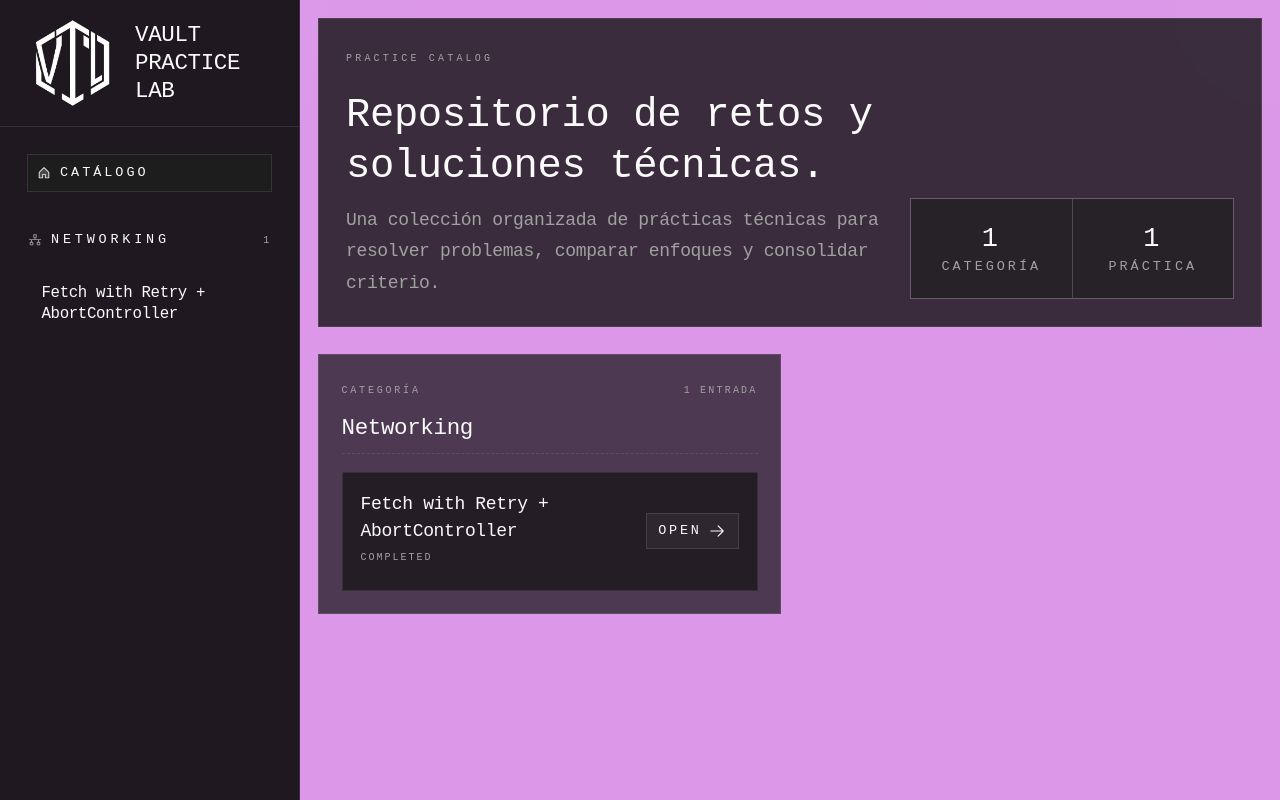
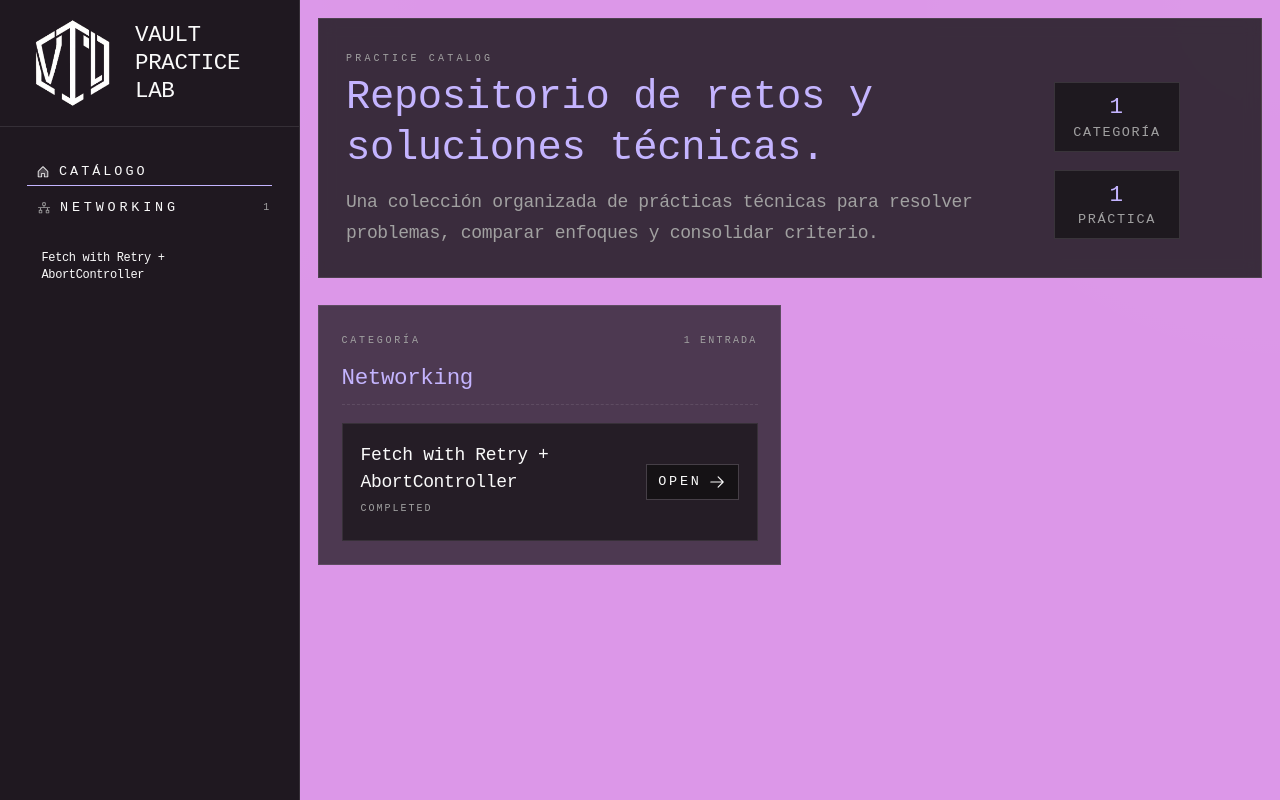
Before and after one commit to RE15EL/VPL, a React (Vite) app: page / in a window 1280 px wide. Built offline with nearby package versions, Linux system fonts and the light colour scheme.

Commit message:
feat(ui): refresh catalog and practice page hierarchy

```diff
--- a/src/app/layout/catalog-mobile-navigation.tsx
+++ b/src/app/layout/catalog-mobile-navigation.tsx
@@ -44,7 +44,7 @@ export function CatalogMobileNavigation() {
           </SheetDescription>
         </SheetHeader>
 
-        <div className="h-full overflow-y-auto">
+        <div className="h-full overflow-y-auto pt-4">
           <CatalogNavigationContent
             onNavigate={() => setOpen(false)}
             showHeader={false}
--- a/src/app/layout/catalog-navigation-content.tsx
+++ b/src/app/layout/catalog-navigation-content.tsx
@@ -59,7 +59,7 @@ export function CatalogNavigationContent({
 
       <nav
         aria-label="Catalog navigation"
-        className="flex-1 space-y-6 overflow-y-auto px-4 py-6 md:px-6"
+        className="flex-1 space-y-0 overflow-y-auto px-4 py-6 md:px-6"
       >
         <NavLink
           to="/"
@@ -67,9 +67,9 @@ export function CatalogNavigationContent({
           onClick={onNavigate}
           className={({ isActive }) =>
             cn(
-              "flex items-center gap-2 border border-transparent py-2 text-xs uppercase tracking-[0.22em] text-muted-foreground transition-colors",
+              "flex items-center gap-2 py-2 text-xs uppercase tracking-[0.22em] text-muted-foreground transition-colors pl-2",
               isActive &&
-                "border-sidebar-border bg-sidebar-accent text-sidebar-foreground pl-2",
+                "border-b border-violet-300! pb-1",
             )
           }
         >
@@ -89,21 +89,21 @@ export function CatalogNavigationContent({
               value={group.category}
               className="space-y-2 border-none"
             >
-              <AccordionTrigger className="cursor-pointer pb-2 hover:no-underline **:data-[slot=accordion-trigger-icon]:hidden">
+              <AccordionTrigger className="cursor-pointer pb-2 hover:no-underline **:data-[slot=accordion-trigger-icon]:hidden pl-2">
                 <div
                   className={cn(
                     "flex w-full items-center gap-2 text-left",
                     group.practices.some(
                       (practice) =>
                         getPracticeHref(practice) === location.pathname,
-                    ) && "pl-2",
+                    ) && "border-b border-violet-300! pb-1",
                   )}
                 >
                   <NetworkIcon size={14} className="text-muted-foreground" />
 
-                  <h2 className="text-xs uppercase tracking-[0.28em] text-sidebar-foreground">
+                  <h3 className="text-xs uppercase tracking-[0.28em] text-sidebar-foreground">
                     {formatCategoryTitle(group.category)}
-                  </h2>
+                  </h3>
 
                   <span className="ml-auto text-[10px] uppercase tracking-[0.18em] text-muted-foreground">
                     {group.practices.length}
@@ -122,12 +122,12 @@ export function CatalogNavigationContent({
                         cn(
                           "block border border-transparent px-3 py-3 transition-colors",
                           isActive
-                            ? "border-sidebar-border bg-sidebar-accent text-sidebar-foreground"
+                            ? "border-sidebar-border bg-violet-300/50 text-sidebar-foreground"
                             : "text-muted-foreground hover:border-sidebar-border/60 hover:bg-sidebar-accent/50 hover:text-sidebar-foreground",
                         )
                       }
                     >
-                      <p className="text-sm leading-snug">{practice.title}</p>
+                      <p className="text-[12px] leading-snug">{practice.title}</p>
                     </NavLink>
                   ))}
                 </div>
--- a/src/app/pages/catalog-home.tsx
+++ b/src/app/pages/catalog-home.tsx
@@ -19,28 +19,32 @@ const getCountLabel = (count: number, singular: string, plural: string) =>
 
 export function CatalogHomePage() {
   return (
-    <div className="space-y-6">
+    <section className="space-y-6">
       <section className="border border-border/80 bg-card/80 p-6 shadow-[0_0_0_1px_rgba(255,255,255,0.02)] backdrop-blur">
-        <p className="text-[10px] uppercase tracking-[0.32em] text-muted-foreground">
+        {/* badge */}
+        <p className="text-[10px] uppercase tracking-[0.32em] text-muted-foreground ">
           Practice Catalog
         </p>
-        <div className="mt-4 flex flex-col gap-6 lg:flex-row lg:items-end lg:justify-between">
-          <div className="max-w-3xl space-y-3">
-            <h1 className="text-3xl leading-tight text-foreground sm:text-4xl">
+
+        <div className="flex flex-col gap-4 md:flex-row">
+          <div className="max-w-2xl space-y-3 flex-1">
+            <h2 className="text-2xl leading-tight text-violet-300 sm:text-4xl">
               Repositorio de retos y soluciones técnicas.
-            </h1>
-            <p className="max-w-2xl text-sm leading-7 text-muted-foreground sm:text-base">
+            </h2>
+            <p className="max-w-xl text-sm leading-7 text-muted-foreground sm:text-base">
               Una colección organizada de prácticas técnicas para resolver
               problemas, comparar enfoques y consolidar criterio.
             </p>
           </div>
 
-          <div className="grid grid-cols-2 gap-px border border-border bg-border text-center text-xs uppercase tracking-[0.22em] sm:min-w-72">
-            <div className="bg-background/60 px-4 py-5">
-              <p className="text-2xl text-foreground">
+          <div className="flex justify-center items-center">
+            <div className="flex md:flex-col md:gap-4 gap-px text-center text-xs uppercase tracking-[0.12em] sm:min-w-40">
+              <div className="bg-background/60 p-2 border border-border w-28">
+                <p className="text-xl text-violet-300">
                   {practiceCategoryGroups.length}
                 </p>
-              <p className="mt-2 text-muted-foreground">
+
+                <p className="text-muted-foreground">
                   {getCountLabel(
                     practiceCategoryGroups.length,
                     "Categoría",
@@ -48,8 +52,9 @@ export function CatalogHomePage() {
                   )}
                 </p>
               </div>
-            <div className="bg-background/60 px-4 py-5">
-              <p className="text-2xl text-foreground">
+
+              <div className="bg-background/60 p-2 border border-border w-28">
+                <p className="text-xl text-violet-300">
                   {practiceDefinitions.length}
                 </p>
                 <p className="mt-2 text-muted-foreground">
@@ -62,6 +67,7 @@ export function CatalogHomePage() {
               </div>
             </div>
           </div>
+        </div>
       </section>
 
       <section className="grid gap-4 xl:grid-cols-2">
@@ -70,7 +76,7 @@ export function CatalogHomePage() {
             key={group.category}
             className="border border-border/80 bg-card/70 p-5"
           >
-            <div className="border-b border-dashed border-border/80 pb-2">
+            <header className="border-b border-dashed border-border/80 pb-2">
               <div className="w-full flex items-center justify-between">
                 <p className="text-[10px] uppercase tracking-[0.28em] text-muted-foreground">
                   Categoría
@@ -82,10 +88,10 @@ export function CatalogHomePage() {
                 </p>
               </div>
 
-              <h2 className="mt-2 text-xl text-foreground">
+              <h2 className="mt-2 text-xl text-violet-300">
                 {formatCategoryTitle(group.category)}
               </h2>
-            </div>
+            </header>
 
             <div className="mt-4 space-y-3">
               {group.practices.map((practice) => (
@@ -105,7 +111,7 @@ export function CatalogHomePage() {
                   <Button
                     asChild
                     variant="outline"
-                    className="uppercase tracking-[0.2em]"
+                    className="uppercase tracking-[0.2em] bg-background/60!"
                   >
                     <Link to={getPracticeHref(practice)}>
                       Open
@@ -118,6 +124,6 @@ export function CatalogHomePage() {
           </article>
         ))}
       </section>
-    </div>
+    </section>
   );
 }
--- a/src/features/networking/fetch-with-retry/fetch-with-retry-page.tsx
+++ b/src/features/networking/fetch-with-retry/fetch-with-retry-page.tsx
@@ -54,22 +54,24 @@ export function FetchWithRetryPage() {
 
   return (
     <section className="space-y-6">
-      <header className="border border-border/80 bg-card/80 p-6 backdrop-blur">
+      <section className="border border-border/80 bg-card/80 p-6 shadow-[0_0_0_1px_rgba(255,255,255,0.02)] backdrop-blur">
         <p className="text-[10px] uppercase tracking-[0.32em] text-muted-foreground">
           Networking
         </p>
-        <div className="mt-4 flex flex-col gap-6 lg:flex-row lg:items-center lg:justify-between">
-          <div className="space-y-3">
-            <h1 className="text-3xl text-foreground sm:text-4xl">
+
+        <div className="flex flex-col gap-6 lg:flex-row lg:items-center lg:justify-between">
+          <div className="max-w-2xl space-y-3">
+            <h2 className="text-2xl text-violet-300 sm:text-4xl">
               Fetch with Retry + AbortController
-            </h1>
-            <p className="max-w-2xl text-sm leading-7 text-muted-foreground sm:text-base">
-              Prueba para encapsular una llamada HTTP con reintentos,
-              cancelación controlada y una UI minimalista para verificar el flujo.
+            </h2>
+
+            <p className="max-w-xl text-sm leading-7 text-muted-foreground sm:text-base">
+              Prueba para encapsular una llamada HTTP con reintentos y
+              cancelación controlada en caso de fallo.
             </p>
           </div>
 
-          <div className="relative mx-auto h-45 w-45 shrink-0 lg:mx-0">
+          <div className="relative mx-auto h-45 w-45 shrink-0 lg:mx-0 ">
             <img
               src={heroImg}
               className="absolute inset-0 m-auto w-42.5"
@@ -77,7 +79,7 @@ export function FetchWithRetryPage() {
             />
           </div>
         </div>
-      </header>
+      </section>
 
       <div className="grid gap-4 xl:grid-cols-[minmax(0,1.3fr)_minmax(320px,0.7fr)]">
         <article className="border border-border/80 bg-card/70 p-5">
@@ -86,7 +88,7 @@ export function FetchWithRetryPage() {
               <p className="text-[10px] uppercase tracking-[0.28em] text-muted-foreground">
                 Runtime output
               </p>
-              <h2 className="mt-2 text-xl text-foreground">
+              <h2 className="mt-2 text-xl text-violet-300">
                 Primer item recibido
               </h2>
             </div>
@@ -126,7 +128,7 @@ export function FetchWithRetryPage() {
             <p className="text-[10px] uppercase tracking-[0.28em] text-muted-foreground">
               Pattern
             </p>
-            <h2 className="mt-2 text-lg text-foreground">
+            <h2 className="mt-2 text-lg text-violet-300">
               Lo que valida esta práctica
             </h2>
             <ul className="mt-4 space-y-3 text-sm leading-7 text-muted-foreground">
@@ -140,7 +142,7 @@ export function FetchWithRetryPage() {
             <p className="text-[10px] uppercase tracking-[0.28em] text-muted-foreground">
               Endpoint
             </p>
-            <p className="mt-2 break-all text-sm leading-7 text-foreground">
+            <p className="mt-2 break-all text-sm leading-7 text-violet-300">
               https://jsonplaceholder.typicode.com/todos
             </p>
           </section>
```
Lines whose indentation alone changed are shown as unchanged.
